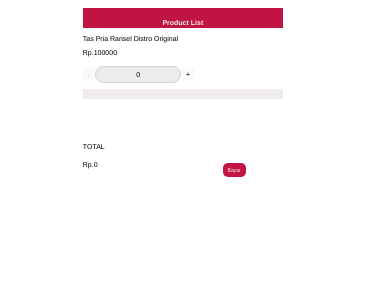
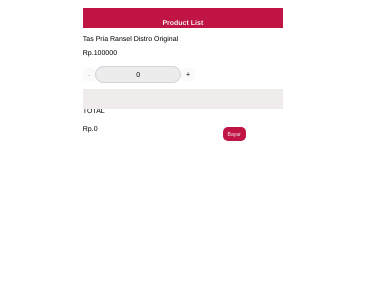
Before and after one commit to agamSuteguh/cartt, a Vue app: page / in a window 390 px wide. Shown: the top 300 px of the page. Built offline with nearby package versions, Linux system fonts and the light colour scheme.

Commit message:
Update payment.vue

```diff
--- a/src/components/payment.vue
+++ b/src/components/payment.vue
@@ -3,8 +3,8 @@
  <div class="pay">
 <hr>
 <br>
-<br>
-<br>
+
+
 <a >TOTAL</a>
 <br>
   <a v-for="item in items" :key="item.wish+item.harga">Rp.{{(  item.wish*item.harga )}}</a> <button v-on:click="res">Bayar</button>
@@ -93,8 +93,8 @@ hr {
     background-color: #f0ecec;
     overflow: hidden;
     text-align: left;
-     width: 200px;
-	height: 10px;
+    width: 200px;
+    eight: 10px;
     position: absolute;
 }
 
```
